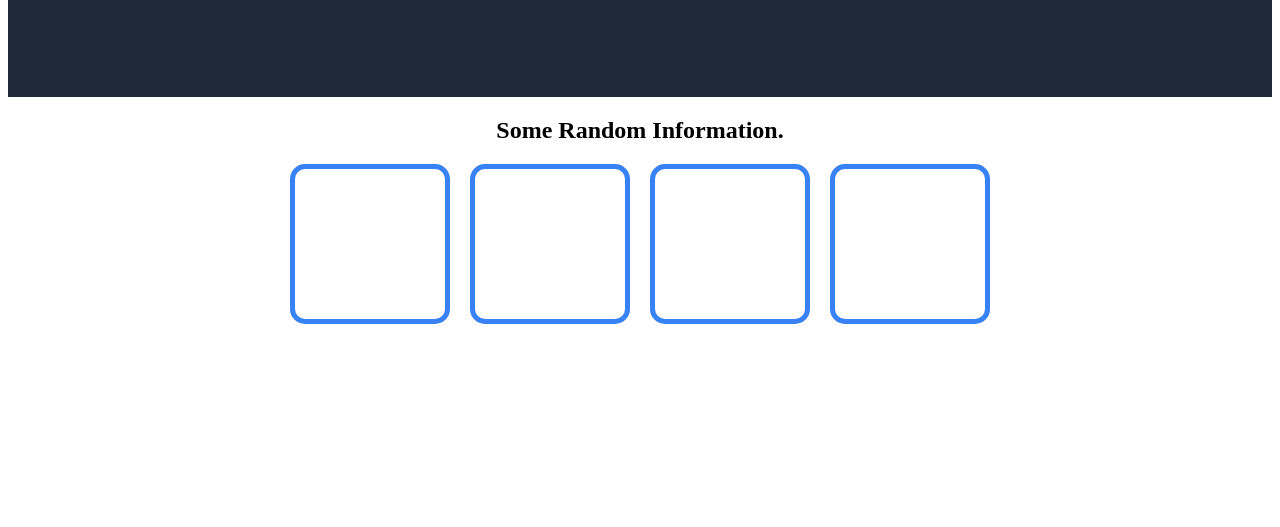
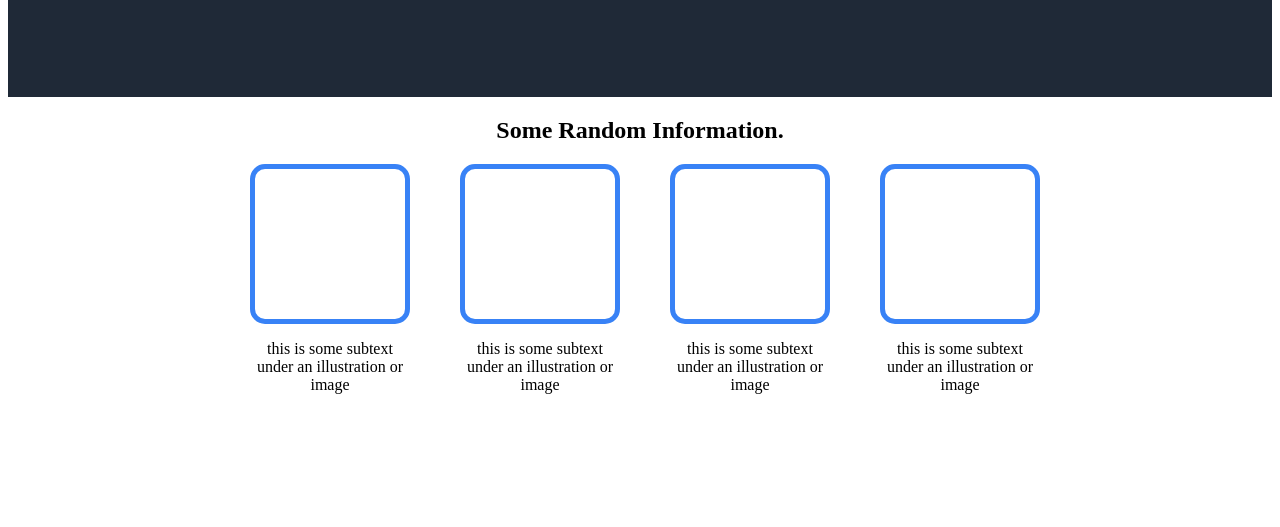
Before and after one commit to crew7/LandingPage, a plain HTML site: page index.html in a window 1280 px wide. Shown: the part 273-800 px from the top of the page. Drawn offline with Linux system fonts and the light colour scheme.

Commit message:
finished main section

```diff
--- a/index.html
+++ b/index.html
@@ -45,16 +45,28 @@
         </h2>
         <div class="mainContainers">
             <div>
-
+                <div></div>
+                <p>
+                    this is some subtext under an illustration or image
+                </p>
             </div>
             <div>
-
+                <div></div>
+                <p>
+                    this is some subtext under an illustration or image
+                </p>
             </div>
             <div>
-
+                <div></div>
+                <p>
+                    this is some subtext under an illustration or image
+                </p>
             </div>
             <div>
-
+                <div></div>
+                <p>
+                    this is some subtext under an illustration or image
+                </p>
             </div>
         </div>
     </main>
--- a/style.css
+++ b/style.css
@@ -27,7 +27,7 @@ header{
 }
 .rightPanelHeader ul{
     margin-top: 20px;
-    padding-bottom: 50px;
+    padding-bottom: 65px;
 }
 .leftPanelHeader{
     width: 450px;
@@ -63,10 +63,17 @@ main{
 }
 .mainContainers{
     display: flex;
-    gap: 20px;
+    gap: 60px;
 
 }
 .mainContainers div{
+   display: flex;
+   flex-direction: column;
+   flex-wrap: wrap;
+   width: 150px;
+   text-align: center;
+}
+.mainContainers div div{
     width: 150px;
     height: 150px;
     border: 5px solid #3882F6;
```
